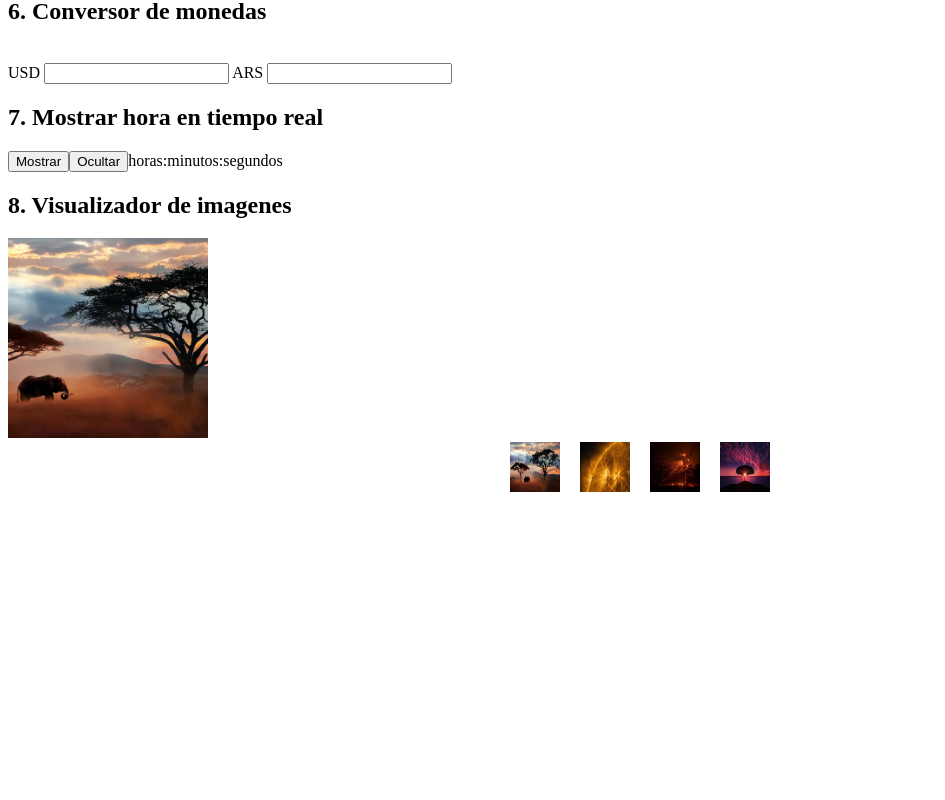
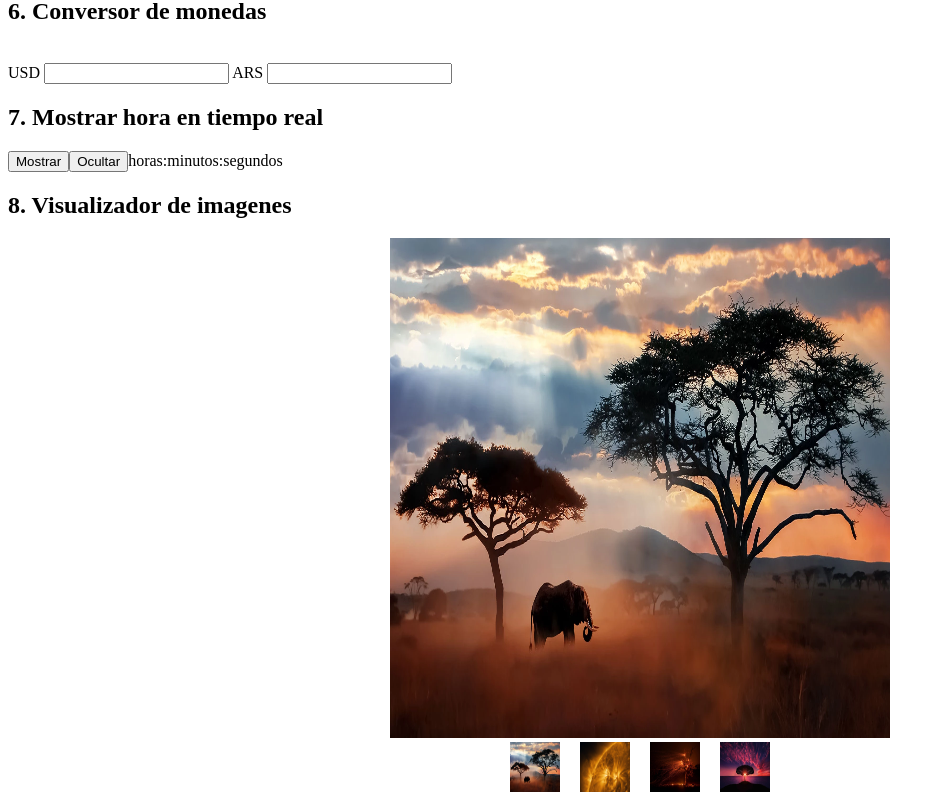
Before and after one commit to matiasmoscone1/practica-ejercicios-logica-programacion-react, a React (Vite) app: page / in a window 1280 px wide. Shown: the part 745-1545 px from the top of the page, without its empty margins (0-945 px from the left). Before the commit the page ends 1245 px from the top, so only its background shows below. Built offline with nearby package versions, Linux system fonts and the light colour scheme.

Commit message:
Ejercicio 8 terminado, falta documentar

```diff
--- a/src/ejercicios/VisualizarImagen.jsx
+++ b/src/ejercicios/VisualizarImagen.jsx
@@ -28,19 +28,16 @@ const VisualizarImagen = () => {
 
 
     return(<>
-        <div>
-            <h2>8. Visualizador de imagenes</h2>
-            <ImagenMaximizada />
+        <h2>8. Visualizador de imagenes</h2>
 
+        <div className="contenedor-ej-8">
+             <ImagenMaximizada />
             <div className="imagen-container-ej-8">
-
-
                 <img className="img-ej-8" src="src\imagenes\img1.jpg" onClick={() => {cambioUrl("src/imagenes/img1.jpg")}}/>
                 <img className="img-ej-8" src="src\imagenes\img2.jpg" onClick={() => {cambioUrl("src/imagenes/img2.jpg")}}/>
                 <img className="img-ej-8" src="src\imagenes\img3.jpg" onClick={() => {cambioUrl("src/imagenes/img3.jpg")}}/>
                 <img className="img-ej-8" src="src\imagenes\img4.jpg" onClick={() => {cambioUrl("src/imagenes/img4.jpg")}}/>
             </div>
-
         </div>
     </>)
 
--- a/src/index.css
+++ b/src/index.css
@@ -1,4 +1,10 @@
 
+
+.contenedor-ej-8{
+    display: flex;
+    flex-direction: column;
+    align-items:  center;
+}
 
 .imagen-container-ej-8{
     display: flex;
@@ -6,7 +12,6 @@
     gap: 20px;
     justify-content: center;
 }
-
 
 .img-ej-8{
     width: 50px;
@@ -18,8 +23,7 @@
 }
 
 .imagen-maximizada-ej-8{
-    width: 200px;
-    height: 200px;
-    object-fit: cover;
-    object-position: center;
+    width: 500px;
+    height: 500px;
+
 }
```
